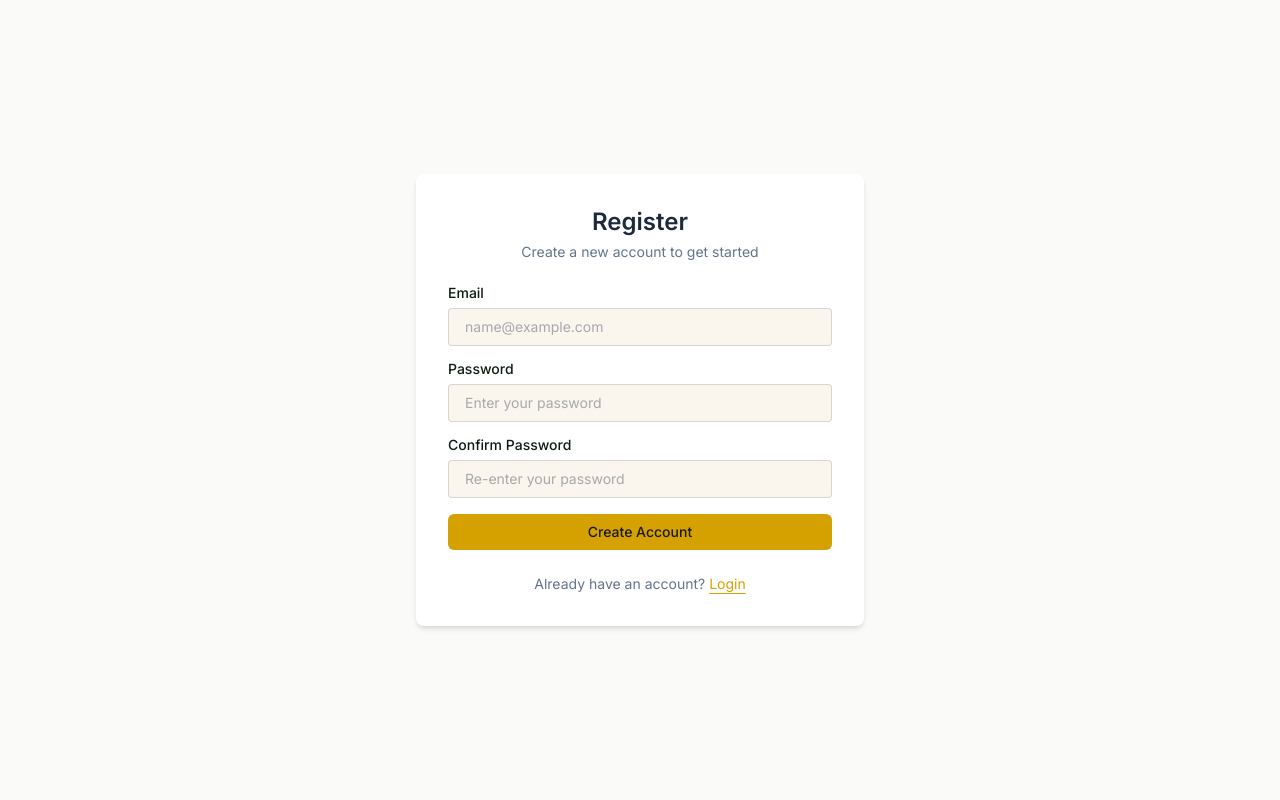
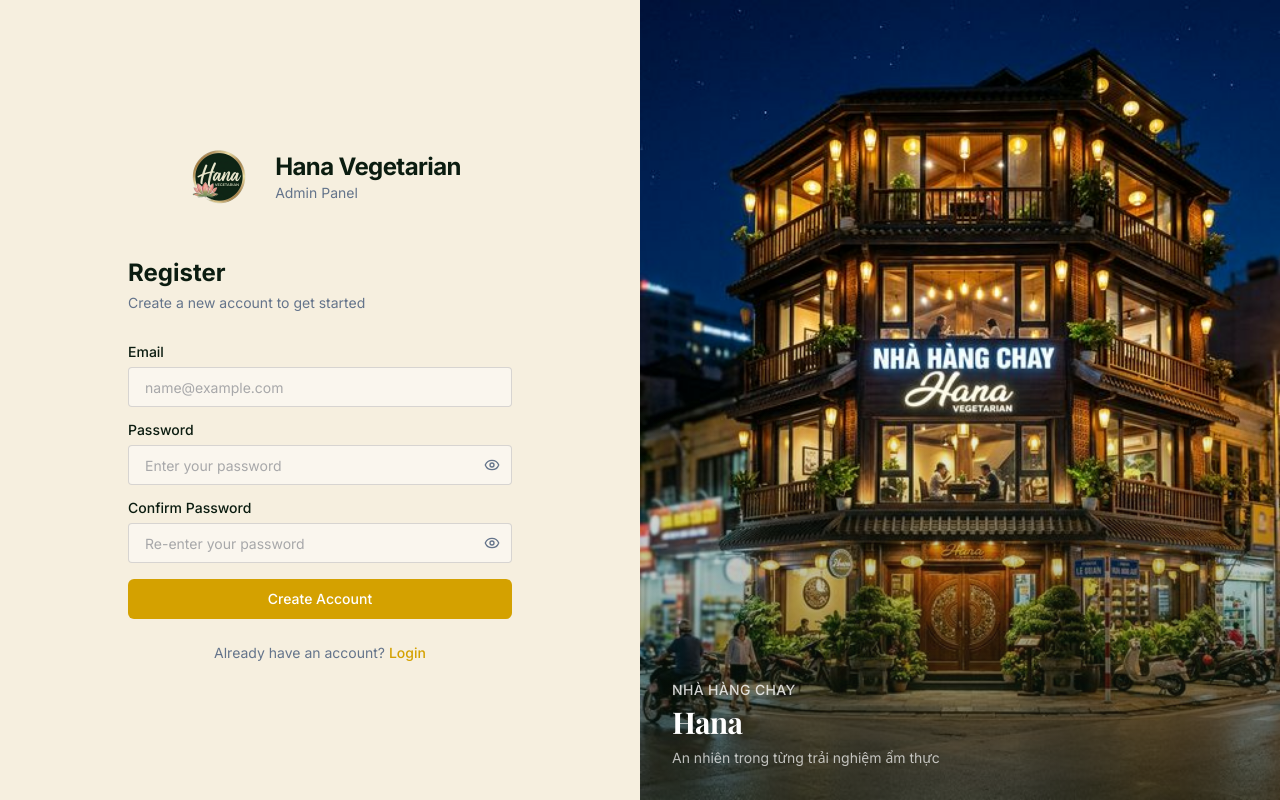
Before and after one commit to manpham146/HanaVeg, a Next.js app: page /en/register in a window 1280 px wide. Built offline with nearby package versions, Linux system fonts and the light colour scheme; a web font is replaced by a local one.

Commit message:
feat(auth): center forms, apply split-layout to register & forgot-password pages

```diff
--- a/src/app/[locale]/(admin)/forgot-password/page.tsx
+++ b/src/app/[locale]/(admin)/forgot-password/page.tsx
@@ -8,6 +8,7 @@
 import { Label } from "@/components/ui/label";
 import { useTranslations } from "next-intl";
 import Link from "next/link";
+import Image from "next/image";
 import { Loader2 } from "lucide-react";
 
 export default function ForgotPasswordPage() {
@@ -35,25 +36,47 @@
     };
 
     return (
-        <div className="min-h-screen flex items-center justify-center bg-stone-50 p-4">
-            <div className="w-full max-w-md bg-white p-8 rounded-lg shadow-md">
-                <div className="text-center mb-6">
-                    <h1 className="text-2xl font-semibold text-slate-800">
+        <div className="min-h-screen grid lg:grid-cols-2">
+            {/* Left: Form */}
+            <div className="flex flex-col items-center justify-center px-6 py-12 lg:px-16 xl:px-24">
+                {/* Logo */}
+                <div className="flex items-center gap-4 mb-10">
+                    <Image
+                        src="/images/hana-badge.png"
+                        alt="Hana"
+                        width={80}
+                        height={80}
+                        className=""
+                    />
+                    <div className="flex flex-col">
+                        <span className="text-2xl font-bold tracking-tight text-[#0B1C10]">
+                            {locale === "vi"
+                                ? "Nhà hàng chay Hana"
+                                : locale === "zh"
+                                  ? "Hana素食餐厅"
+                                  : "Hana Vegetarian"}
+                        </span>
+                        <span className="text-sm text-muted-foreground">Admin Panel</span>
+                    </div>
+                </div>
+
+                {/* Form content */}
+                <div className="w-full max-w-sm">
+                    <h1 className="text-2xl font-bold text-[#0B1C10] mb-1">
                         {t("forgotPassword")}
                     </h1>
-                    <p className="text-sm text-muted-foreground mt-1">
+                    <p className="text-sm text-muted-foreground mb-8">
                         {t("forgotPasswordSubtitle")}
                     </p>
-                </div>
 
                     {error && (
-                    <div className="bg-red-50 text-red-600 p-3 rounded-md mb-4 text-sm">
+                        <div className="bg-red-50 text-red-600 p-3 rounded-md mb-4 text-sm border border-red-100">
                             {error}
                         </div>
                     )}
 
                     {success ? (
-                    <div className="bg-green-50 text-green-700 p-4 rounded-md text-sm text-center">
+                        <div className="bg-green-50 text-green-700 p-4 rounded-md text-sm text-center border border-green-100">
                             <p className="font-medium">{t("checkEmail")}</p>
                         </div>
                     ) : (
@@ -67,11 +90,12 @@
                                     value={email}
                                     onChange={(e) => setEmail(e.target.value)}
                                     placeholder={t("emailPlaceholder")}
+                                    className="h-10"
                                 />
                             </div>
                             <Button
                                 type="submit"
-                            className="w-full"
+                                className="w-full h-10 bg-[#D4A100] hover:bg-[#C09300] text-white font-medium transition-colors"
                                 disabled={loading}
                             >
                                 {loading && (
@@ -83,15 +107,39 @@
                     )}
 
                     <p className="mt-6 text-center text-sm text-muted-foreground">
-                    {t("noAccount")}{" "}
                         <Link
-                        href={`/${locale}/register`}
-                        className="text-primary underline underline-offset-4 hover:text-primary/80"
+                            href={`/${locale}/login`}
+                            className="font-medium text-[#D4A100] hover:text-[#C09300] transition-colors"
                         >
-                        {t("register")}
+                            ← {t("login")}
                         </Link>
                     </p>
                 </div>
             </div>
+
+            {/* Right: Image */}
+            <div className="hidden lg:block relative">
+                <Image
+                    src="/images/hana-restaurant.png"
+                    alt="Hana Vegetarian Restaurant"
+                    fill
+                    className="object-cover"
+                    priority
+                    sizes="50vw"
+                />
+                <div className="absolute inset-0 bg-gradient-to-t from-[#0B1C10]/60 via-transparent to-transparent" />
+                <div className="absolute bottom-8 left-8 right-8">
+                    <p className="text-white/80 text-sm font-medium tracking-wide uppercase">
+                        Nhà hàng Chay
+                    </p>
+                    <p className="text-white text-3xl font-bold tracking-tight mt-1" style={{ fontFamily: "'Playfair Display', serif" }}>
+                        Hana
+                    </p>
+                    <p className="text-white/70 text-sm mt-2">
+                        An nhiên trong từng trải nghiệm ẩm thực
+                    </p>
+                </div>
+            </div>
+        </div>
     );
 }
--- a/src/app/[locale]/(admin)/login/page.tsx
+++ b/src/app/[locale]/(admin)/login/page.tsx
@@ -45,7 +45,7 @@
     return (
         <div className="min-h-screen grid lg:grid-cols-2">
             {/* Left: Form */}
-            <div className="flex flex-col justify-center px-6 py-12 lg:px-16 xl:px-24">
+            <div className="flex flex-col items-center justify-center px-6 py-12 lg:px-16 xl:px-24">
                 {/* Logo */}
                 <div className="flex items-center gap-4 mb-10">
                     <Image
--- a/src/app/[locale]/(admin)/register/page.tsx
+++ b/src/app/[locale]/(admin)/register/page.tsx
@@ -8,7 +8,8 @@
 import { Label } from "@/components/ui/label";
 import { useTranslations } from "next-intl";
 import Link from "next/link";
-import { Loader2 } from "lucide-react";
+import Image from "next/image";
+import { Loader2, Eye, EyeOff } from "lucide-react";
 
 export default function RegisterPage() {
     const [email, setEmail] = useState("");
@@ -17,6 +18,8 @@
     const [loading, setLoading] = useState(false);
     const [error, setError] = useState<string | null>(null);
     const [success, setSuccess] = useState(false);
+    const [showPassword, setShowPassword] = useState(false);
+    const [showConfirm, setShowConfirm] = useState(false);
     const params = useParams();
     const locale = (params?.locale as string) || "vi";
     const t = useTranslations("Auth");
@@ -48,29 +51,51 @@
     };
 
     return (
-        <div className="min-h-screen flex items-center justify-center bg-stone-50 p-4">
-            <div className="w-full max-w-md bg-white p-8 rounded-lg shadow-md">
-                <div className="text-center mb-6">
-                    <h1 className="text-2xl font-semibold text-slate-800">
+        <div className="min-h-screen grid lg:grid-cols-2">
+            {/* Left: Form */}
+            <div className="flex flex-col items-center justify-center px-6 py-12 lg:px-16 xl:px-24">
+                {/* Logo */}
+                <div className="flex items-center gap-4 mb-10">
+                    <Image
+                        src="/images/hana-badge.png"
+                        alt="Hana"
+                        width={80}
+                        height={80}
+                        className=""
+                    />
+                    <div className="flex flex-col">
+                        <span className="text-2xl font-bold tracking-tight text-[#0B1C10]">
+                            {locale === "vi"
+                                ? "Nhà hàng chay Hana"
+                                : locale === "zh"
+                                  ? "Hana素食餐厅"
+                                  : "Hana Vegetarian"}
+                        </span>
+                        <span className="text-sm text-muted-foreground">Admin Panel</span>
+                    </div>
+                </div>
+
+                {/* Form content */}
+                <div className="w-full max-w-sm">
+                    <h1 className="text-2xl font-bold text-[#0B1C10] mb-1">
                         {t("register")}
                     </h1>
-                    <p className="text-sm text-muted-foreground mt-1">
+                    <p className="text-sm text-muted-foreground mb-8">
                         {t("registerSubtitle")}
                     </p>
-                </div>
 
                     {error && (
-                    <div className="bg-red-50 text-red-600 p-3 rounded-md mb-4 text-sm">
+                        <div className="bg-red-50 text-red-600 p-3 rounded-md mb-4 text-sm border border-red-100">
                             {error}
                         </div>
                     )}
 
                     {success ? (
-                    <div className="bg-green-50 text-green-700 p-4 rounded-md text-sm text-center">
+                        <div className="bg-green-50 text-green-700 p-4 rounded-md text-sm text-center border border-green-100">
                             <p className="font-medium mb-2">✓ {t("checkEmail")}</p>
                             <Link
                                 href={`/${locale}/login`}
-                            className="text-primary underline underline-offset-4 text-sm hover:text-primary/80"
+                                className="font-medium text-[#D4A100] hover:text-[#C09300] transition-colors"
                             >
                                 {t("login")}
                             </Link>
@@ -86,39 +111,58 @@
                                     value={email}
                                     onChange={(e) => setEmail(e.target.value)}
                                     placeholder={t("emailPlaceholder")}
+                                    className="h-10"
                                 />
                             </div>
                             <div className="space-y-2">
                                 <Label htmlFor="password">{t("password")}</Label>
+                                <div className="relative">
                                     <Input
                                         id="password"
-                                type="password"
+                                        type={showPassword ? "text" : "password"}
                                         required
                                         value={password}
                                         onChange={(e) => setPassword(e.target.value)}
                                         placeholder={t("passwordPlaceholder")}
                                         minLength={6}
+                                        className="h-10 pr-10"
                                     />
+                                    <button
+                                        type="button"
+                                        onClick={() => setShowPassword(!showPassword)}
+                                        className="absolute right-3 top-1/2 -translate-y-1/2 text-muted-foreground hover:text-foreground transition-colors"
+                                    >
+                                        {showPassword ? <EyeOff className="h-4 w-4" /> : <Eye className="h-4 w-4" />}
+                                    </button>
+                                </div>
                             </div>
                             <div className="space-y-2">
                                 <Label htmlFor="confirmPassword">
                                     {t("confirmPassword")}
                                 </Label>
+                                <div className="relative">
                                     <Input
                                         id="confirmPassword"
-                                type="password"
+                                        type={showConfirm ? "text" : "password"}
                                         required
                                         value={confirmPassword}
-                                onChange={(e) =>
-                                    setConfirmPassword(e.target.value)
-                                }
+                                        onChange={(e) => setConfirmPassword(e.target.value)}
                                         placeholder={t("confirmPasswordPlaceholder")}
                                         minLength={6}
+                                        className="h-10 pr-10"
                                     />
+                                    <button
+                                        type="button"
+                                        onClick={() => setShowConfirm(!showConfirm)}
+                                        className="absolute right-3 top-1/2 -translate-y-1/2 text-muted-foreground hover:text-foreground transition-colors"
+                                    >
+                                        {showConfirm ? <EyeOff className="h-4 w-4" /> : <Eye className="h-4 w-4" />}
+                                    </button>
+                                </div>
                             </div>
                             <Button
                                 type="submit"
-                            className="w-full"
+                                className="w-full h-10 bg-[#D4A100] hover:bg-[#C09300] text-white font-medium transition-colors"
                                 disabled={loading}
                             >
                                 {loading && (
@@ -133,12 +177,37 @@
                         {t("hasAccount")}{" "}
                         <Link
                             href={`/${locale}/login`}
-                        className="text-primary underline underline-offset-4 hover:text-primary/80"
+                            className="font-medium text-[#D4A100] hover:text-[#C09300] transition-colors"
                         >
                             {t("login")}
                         </Link>
                     </p>
                 </div>
             </div>
+
+            {/* Right: Image */}
+            <div className="hidden lg:block relative">
+                <Image
+                    src="/images/hana-restaurant.png"
+                    alt="Hana Vegetarian Restaurant"
+                    fill
+                    className="object-cover"
+                    priority
+                    sizes="50vw"
+                />
+                <div className="absolute inset-0 bg-gradient-to-t from-[#0B1C10]/60 via-transparent to-transparent" />
+                <div className="absolute bottom-8 left-8 right-8">
+                    <p className="text-white/80 text-sm font-medium tracking-wide uppercase">
+                        Nhà hàng Chay
+                    </p>
+                    <p className="text-white text-3xl font-bold tracking-tight mt-1" style={{ fontFamily: "'Playfair Display', serif" }}>
+                        Hana
+                    </p>
+                    <p className="text-white/70 text-sm mt-2">
+                        An nhiên trong từng trải nghiệm ẩm thực
+                    </p>
+                </div>
+            </div>
+        </div>
     );
 }
```
Lines whose indentation alone changed are shown as unchanged.
